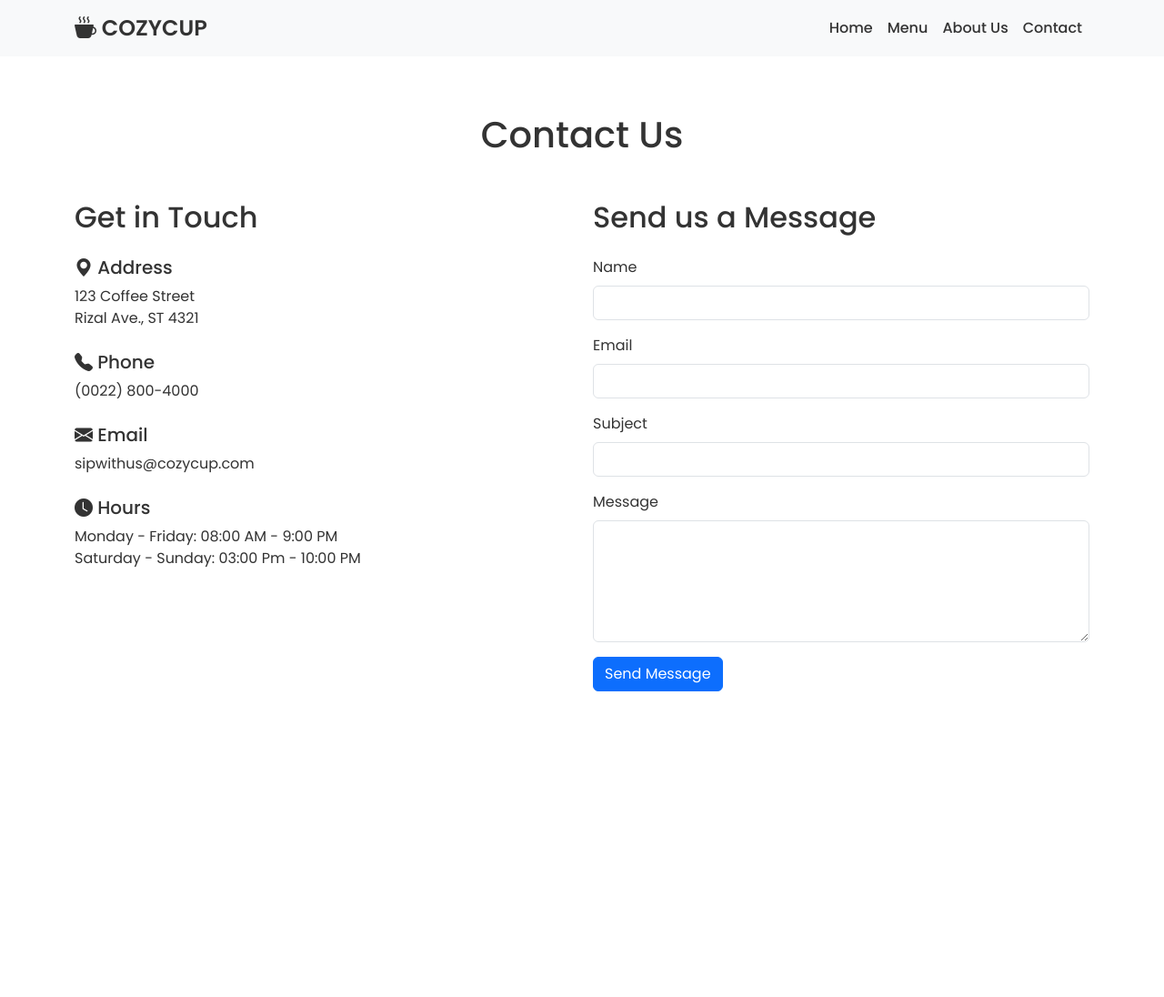
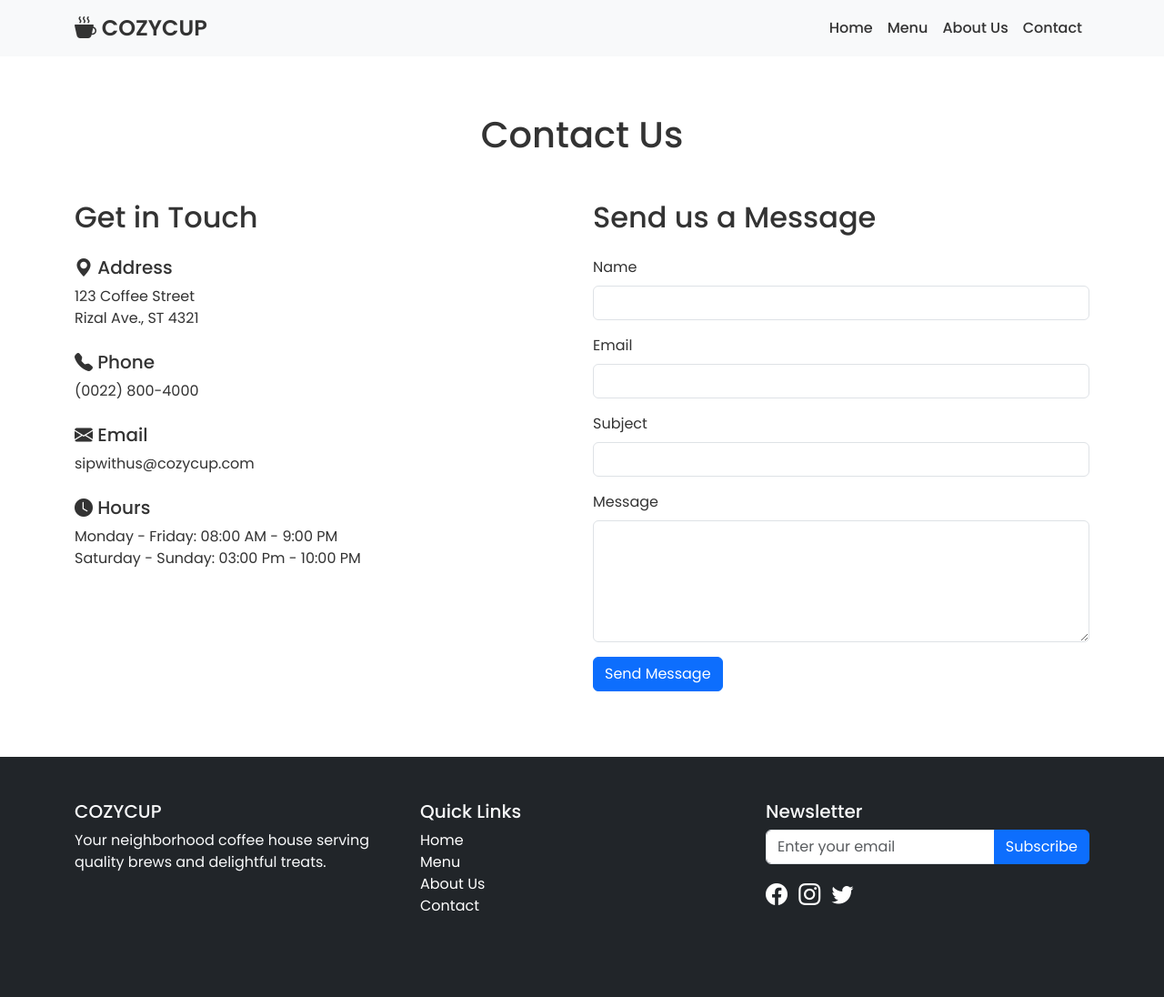
Before and after one commit to Weakcods/bacay_cozycup.v1, a plain HTML site: page contact.html in a window 1280 px wide. Shown: the whole page at 91% size. Before the commit the page ends 832 px from the top, so only its background shows below. Drawn offline with nearby package versions, Linux system fonts and the light colour scheme.

Commit message:
add footer links

```diff
--- a/contact.html
+++ b/contact.html
@@ -94,5 +94,42 @@
                     </div>
                 </div>
             </div>
+        </div>
+
+     <!-- Footer -->
+     <footer class="footer bg-dark text-light py-5">
+        <div class="container">
+            <div class="row">
+                <div class="col-md-4 mb-4">
+                    <h5>COZYCUP</h5>
+                    <p>Your neighborhood coffee house serving quality brews and delightful treats.</p>
+                </div>
+                <div class="col-md-4 mb-4">
+                    <h5>Quick Links</h5>
+                    <ul class="list-unstyled">
+                        <li><a href="index.html">Home</a></li>
+                        <li><a href="menu.html">Menu</a></li>
+                        <li><a href="about.html">About Us</a></li>
+                        <li><a href="contact.html">Contact</a></li>
+                    </ul>
+                </div>
+                <div class="col-md-4 mb-4">
+                    <h5>Newsletter</h5>
+                    <form class="newsletter-form">
+                        <div class="input-group mb-3">
+                            <input type="email" class="form-control" placeholder="Enter your email">
+                            <button class="btn btn-primary" type="submit">Subscribe</button>
+                        </div>
+                    </form>
+                    <div class="social-icons mt-3">
+                        <a href="#" class="me-2"><i class="bi bi-facebook"></i></a>
+                        <a href="#" class="me-2"><i class="bi bi-instagram"></i></a>
+                        <a href="#" class="me-2"><i class="bi bi-twitter"></i></a>
+                    </div>
+                </div>
+            </div>
+        </div>
+    </footer>
+
 </body>
 </html>
```
